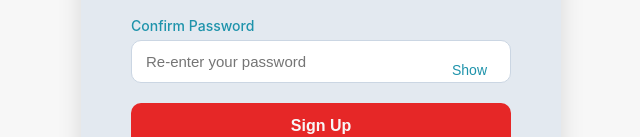
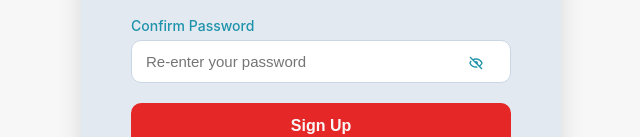
Before and after one commit to poil524/final-project, a React (Create React App) app: page /register/teacher in a window 1280 px wide. Shown: the part 478-615 px from the top of the page, without its empty margins (319-959 px from the left). Built offline with nearby package versions, Linux system fonts and the light colour scheme; no server answers.

Commit message:
Fix minor bug

```diff
--- a/src/views/Admin/AdminLayout.jsx
+++ b/src/views/Admin/AdminLayout.jsx
@@ -22,8 +22,9 @@ export default function AdminLayout() {
           {collapsed ? "☰" : "×"}
         </button>
 
+
         {!collapsed && <h1>Admin</h1>}
-
+{/* Home Link */} <NavLink to="/" className="admin-nav-link"> {collapsed ? "H" : "Home"} </NavLink>
         {!collapsed && <p className="admin-nav-group-title">Users</p>}
         <NavLink to="/admin/users/students" className="admin-nav-link">
           {collapsed ? "S" : "Students"}
--- a/src/views/Auth/navigation.jsx
+++ b/src/views/Auth/navigation.jsx
@@ -60,7 +60,7 @@ const Navigation = () => {
           >
             <Link className="site-nav_link" to="/tests">
               <span className="site-nav_label">
-                <IoLibraryOutline size={15}/>Exam Library
+                <IoLibraryOutline size={15}/>Tests Library
               </span>
             </Link>
 
--- a/src/views/Auth/registerStudent.jsx
+++ b/src/views/Auth/registerStudent.jsx
@@ -3,6 +3,8 @@ import axios from "axios";
 import { AuthContext } from "../../context/authContext.js";
 import { useNavigate } from "react-router-dom";
 import "./Login.css"; // reuse same styling
+import { BiShow } from "react-icons/bi";
+import { BiHide } from "react-icons/bi";
 
 const RegisterForm = () => {
     const { setUser } = useContext(AuthContext);
@@ -53,7 +55,7 @@ const RegisterForm = () => {
                     <div className="login-field">
                         <label>Username</label>
                         <input
-                        className="loginInput"
+                            className="loginInput"
                             type="text"
                             placeholder="Enter your username"
                             value={username}
@@ -65,7 +67,7 @@ const RegisterForm = () => {
                     <div className="login-field">
                         <label>Email</label>
                         <input
-                        className="loginInput"
+                            className="loginInput"
                             type="email"
                             placeholder="Enter your email"
                             value={email}
@@ -100,8 +102,15 @@ const RegisterForm = () => {
                             type="button"
                             className="password-toggle"
                             onClick={() => setShowPassword((prev) => !prev)}
+                            style={{
+                                padding: '0px',
+                                marginTop: '15px',
+                                marginRight: '15px',
+                                fontSize: '16px',
+                            }}
+                            title={showPassword ? "Hide Password" : "Show Password"} //
                         >
-                            {showPassword ? "Hide" : "Show"}
+                            {showPassword ? <BiShow /> : <BiHide />}
                         </button>
                     </div>
 
--- a/src/views/Auth/registerTeacher.jsx
+++ b/src/views/Auth/registerTeacher.jsx
@@ -3,6 +3,8 @@ import axios from "axios";
 import { AuthContext } from "../../context/authContext.js";
 import { useNavigate } from "react-router-dom";
 import "./Login.css"; // reuse same styling
+import { BiShow } from "react-icons/bi";
+import { BiHide } from "react-icons/bi";
 
 const RegisterForm = () => {
     const { setUser } = useContext(AuthContext);
@@ -33,7 +35,7 @@ const RegisterForm = () => {
                     username,
                     email,
                     password,
-                    isTeacher: true,
+                    isTeacher: false,
                     status: "pending"
                 },
                 { withCredentials: true }
@@ -59,7 +61,7 @@ const RegisterForm = () => {
                     <div className="login-field">
                         <label>Username</label>
                         <input
-                        className="loginInput"
+                            className="loginInput"
                             type="text"
                             placeholder="Enter your username"
                             value={username}
@@ -71,7 +73,7 @@ const RegisterForm = () => {
                     <div className="login-field">
                         <label>Email</label>
                         <input
-                        className="loginInput"
+                            className="loginInput"
                             type="email"
                             placeholder="Enter your email"
                             value={email}
@@ -83,7 +85,7 @@ const RegisterForm = () => {
                     <div className="login-field password-wrapper">
                         <label>Password</label>
                         <input
-                        className="loginInput"
+                            className="loginInput"
                             type={showPassword ? "text" : "password"}
                             placeholder="Enter your password"
                             value={password}
@@ -95,7 +97,7 @@ const RegisterForm = () => {
                     <div className="login-field password-wrapper">
                         <label>Confirm Password</label>
                         <input
-                        className="loginInput"
+                            className="loginInput"
                             type={showPassword ? "text" : "password"}
                             placeholder="Re-enter your password"
                             value={confirmPassword}
@@ -106,8 +108,15 @@ const RegisterForm = () => {
                             type="button"
                             className="password-toggle"
                             onClick={() => setShowPassword((prev) => !prev)}
+                            style={{
+                                padding: '0px',
+                                marginTop: '15px',
+                                marginRight: '15px',
+                                fontSize: '16px',
+                            }}
+                            title={showPassword ? "Hide Password" : "Show Password"} //
                         >
-                            {showPassword ? "Hide" : "Show"}
+                            {showPassword ? <BiShow /> : <BiHide />}
                         </button>
                     </div>
 
--- a/src/views/Teacher/TeacherLayout.jsx
+++ b/src/views/Teacher/TeacherLayout.jsx
@@ -23,7 +23,7 @@ export default function TeacherLayout() {
                 </button>
 
                 {!collapsed && <h1>Teacher</h1>}
-
+{/* Home Link */} <NavLink to="/" className="admin-nav-link"> {collapsed ? "H" : "Home"} </NavLink>
                 <NavLink to="/teacher/profile" className="admin-nav-link">
                     {collapsed ? "P" : "My Profile"}
                 </NavLink>
--- a/src/views/testListView.jsx
+++ b/src/views/testListView.jsx
@@ -94,7 +94,7 @@ const TestListView = () => {
             <h1>
                 {filterType
                     ? `${filterType.charAt(0).toUpperCase() + filterType.slice(1)} Tests`
-                    : "All Tests"}
+                    : "Tests Library"}
             </h1>
 
             {/* Filters */}
```
Also changed, not shown: src/views/Auth/login.jsx (indentation only), src/views/testCreateEditView.js.
